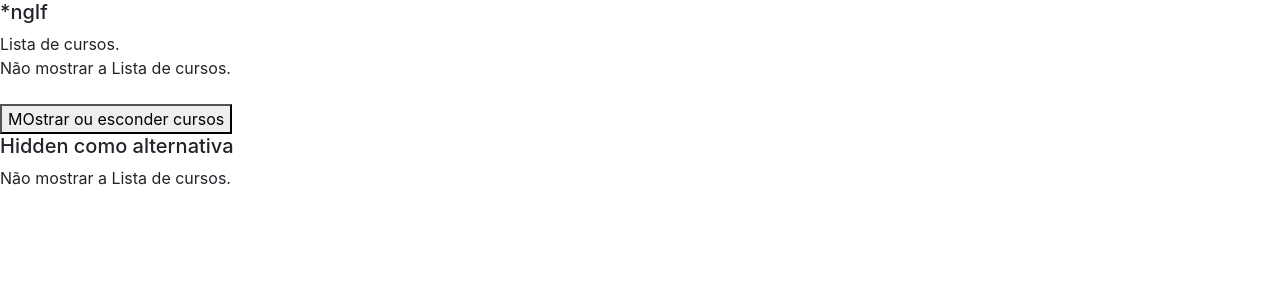
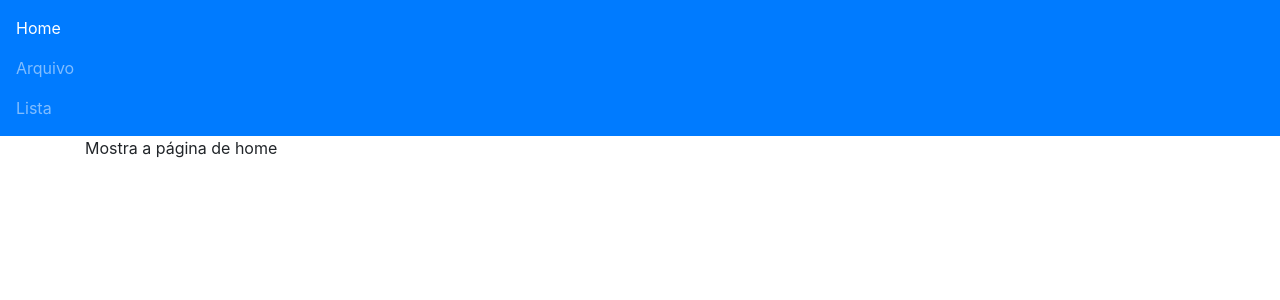
Before and after one commit to edsonnakata/angular, an Angular app: page / in a window 1280 px wide. Shown: the top 300 px of the page. Built offline with nearby package versions, Linux system fonts and the light colour scheme.

Commit message:
Diretiva ngSwitch e ngSwitchCase

```diff
--- a/src/app/diretivas/diretivas.component.html
+++ b/src/app/diretivas/diretivas.component.html
@@ -1,32 +1,22 @@
-<h5>*ngIf</h5>
+<nav class="navbar navbar-dark bg-primary">
+  <div class="nav navbar-nav">
+      <a class="nav-item nav-link"
+        [class.active]="aba == 'home'"
+        (click)="aba = 'home'"
+      >Home</a>
+      <a class="nav-item nav-link"
+        [class.active]="aba == 'arquivo'"
+        (click)="aba = 'arquivo'"
+      >Arquivo</a>
+      <a class="nav-item nav-link"
+        [class.active]="aba == 'lista'"
+        (click)="aba = 'lista'"
+      >Lista</a>
+  </div>
+</nav>
 
-<div *ngIf="cursos.length > 0">
-  Lista de cursos.
+<div class="container" [ngSwitch]="aba">
+  <p *ngSwitchCase="'arquivo'">Mostra a página de arquivos</p>
+  <p *ngSwitchCase="'lista'">Mostra a página de listas</p>
+  <p *ngSwitchDefault>Mostra a página de home</p>
 </div>
-
-<div *ngIf="cursos.length == 0">
-  Não mostrar a Lista de cursos.
-</div>
-
-<div *ngIf="mostrarCursos">
-  Lista de cursos.
-</div>
-
-<div *ngIf="!mostrarCursos">
-  Não mostrar a Lista de cursos.
-</div>
-
-<br>
-
-<button (click)="onMostrarCursos()">MOstrar ou esconder cursos</button>
-
-<br>
-
-<h5>Hidden como alternativa</h5>
-<div [hidden]="!mostrarCursos">
-  Lista de cursos.
-</div>
-
-<div [hidden]="mostrarCursos">
-  Não mostrar a Lista de cursos.
-</div>
--- a/src/app/diretivas/diretivas.component.ts
+++ b/src/app/diretivas/diretivas.component.ts
@@ -11,6 +11,8 @@ export class DiretivasComponent implements OnInit {
 
   mostrarCursos:boolean = false;
 
+  aba: string = 'home'
+
   onMostrarCursos(){
     this.mostrarCursos = !this.mostrarCursos
   }
```
